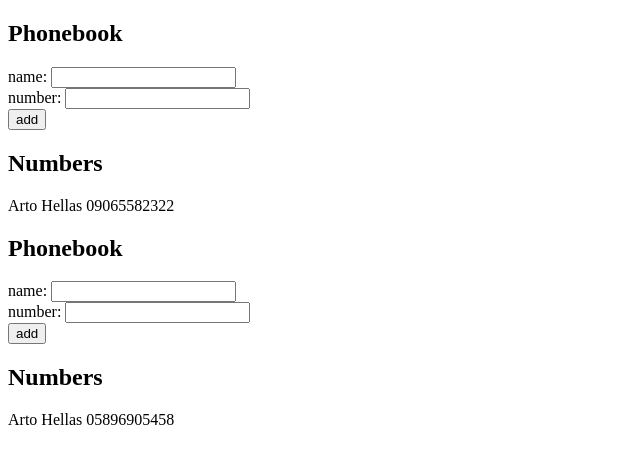
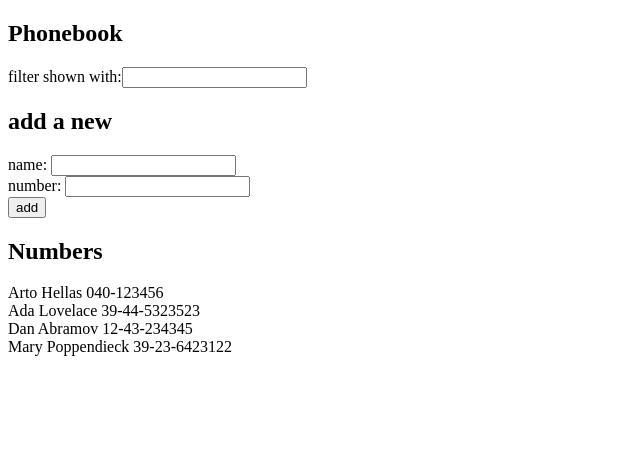
Before and after one commit to nazirua/part2, a React (Create React App) app in the folder phonebook/: page / in a window 1280 px wide. Shown: the top 464 px of the page, without its empty margins (0-640 px from the left). Built offline with nearby package versions, Linux system fonts and the light colour scheme.

Commit message:
Add step3 and step4

```diff
--- a/phonebook/src/App.js
+++ b/phonebook/src/App.js
@@ -1,14 +1,26 @@
 import React from 'react';
 import { useState } from 'react'
-import Demo from './Demo';
+// import Demo2 from './Demo2';
+
+const filteredNames = (query, persons) => {
+  if(!query){
+    return persons
+  }
+  return persons.filter((p) => p.name.toLowerCase().includes(query.toLowerCase()))
+}
+
 
 const App = () => {
 
   const [persons, setPersons] = useState([
-    { name: 'Arto Hellas', number: '05896905458'}
+    { name: 'Arto Hellas', number: '040-123456', id: 1 },
+    { name: 'Ada Lovelace', number: '39-44-5323523', id: 2 },
+    { name: 'Dan Abramov', number: '12-43-234345', id: 3 },
+    { name: 'Mary Poppendieck', number: '39-23-6423122', id: 4 }
   ])
   const [newName, setNewName] = useState('')
   const [newNumber, setNewNumber] = useState('')
+  const [query, setQuery] = useState('')
 
   const addPerson = (event) => {
     event.preventDefault()
@@ -37,24 +49,34 @@
     setNewNumber(e.target.value)
   }
 
+
+ const filteredItems = filteredNames(query, persons)
+
+
   return (
     <div>
-      <Demo />
+      {/* <Demo2 /> */}
 
       <h2>Phonebook</h2>
+      <label > filter shown with:{''}
+        <input onChange={e => setQuery(e.target.value)} />
+      </label>
+      <h2>add a new</h2>
       <form onSubmit={addPerson}>
         <div>
           name: {' '}
           <input
+           type='text'
             value={newName}
-            onChange={handleNameChange}
+            onChange={handleNameChange} required
           />
         </div>
         <div>
           number:{' '}
           <input
+          type='number'
             value={newNumber}
-            onChange={handleNumberChange}
+            onChange={handleNumberChange} required
           />
         </div>
         <div>
@@ -62,7 +84,7 @@
         </div>
       </form>
       <h2>Numbers</h2>
-      {persons.map((person)=>
+      {filteredItems.map((person)=>
         <div key={person}>{person.name} {person.number} </div>
         )}
     </div>
--- a/phonebook/src/Demo.js
+++ /dev/null
@@ -1,58 +0,0 @@
-import React, { useState } from "react";
-
-const Demo = () => {
-  const [persons, setPersons] = useState([
-      { name: "Arto Hellas",
-        number: "09065582322"}]);
-  const [newName, setNewName] = useState("");
-  const [newNumber, setNewNumber] = useState("");
-  const [error, setError] = useState(false);
-
-  const addPerson = (event) => {
-    event.preventDefault();
-    if (persons.find((p) => p.name === newName && p.number === newNumber)) {
-      setError(true);
-      return false;
-    }
-    const personObject = {
-      name: newName,
-      number: newNumber
-
-    };
-    setPersons([...persons, personObject]);
-    setNewName('')
-    setNewNumber('')
-  };
-
-  const handleNameChange = (event) => {
-    setNewName(event.target.value);
-  };
-  const handleNumberChange = (event) => {
-    setNewNumber(event.target.value);
-  };
-
-
-  return (
-    <div>
-      <h2>Phonebook</h2>
-      <form onSubmit={addPerson}>
-      {error && <p className="error">{newName} already exists.`</p>}
-        <div>
-          name: <input value={newName} onChange={handleNameChange} />
-        </div>
-        <div>
-          number: <input value={newNumber} onChange={handleNumberChange} />
-        </div>
-        <div>
-          <button type="submit">add</button>
-        </div>
-      </form>
-      <h2>Numbers</h2>
-      {persons.map((person) => (
-        <p key={person.name}>{person.name} {person.number}</p>
-      ))}
-    </div>
-  );
-};
-
-export default Demo;
```
